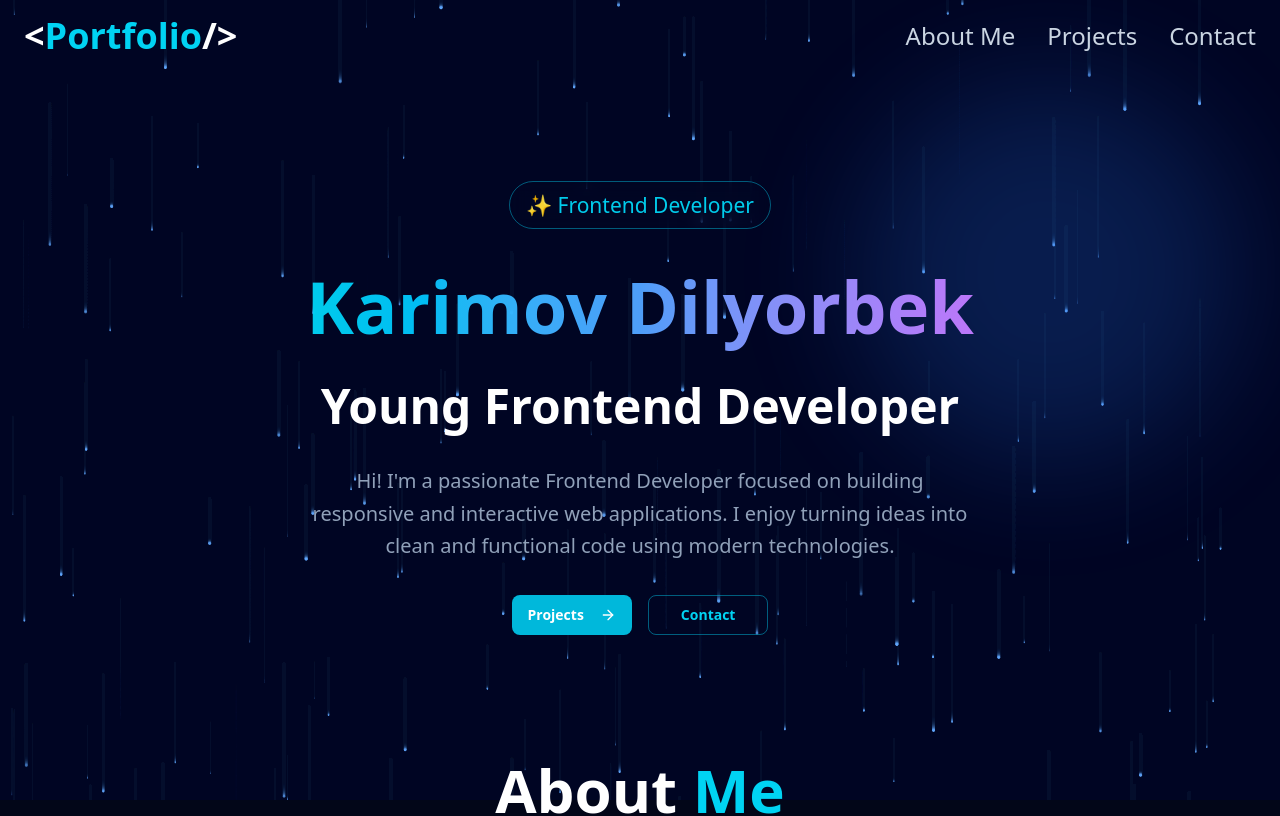
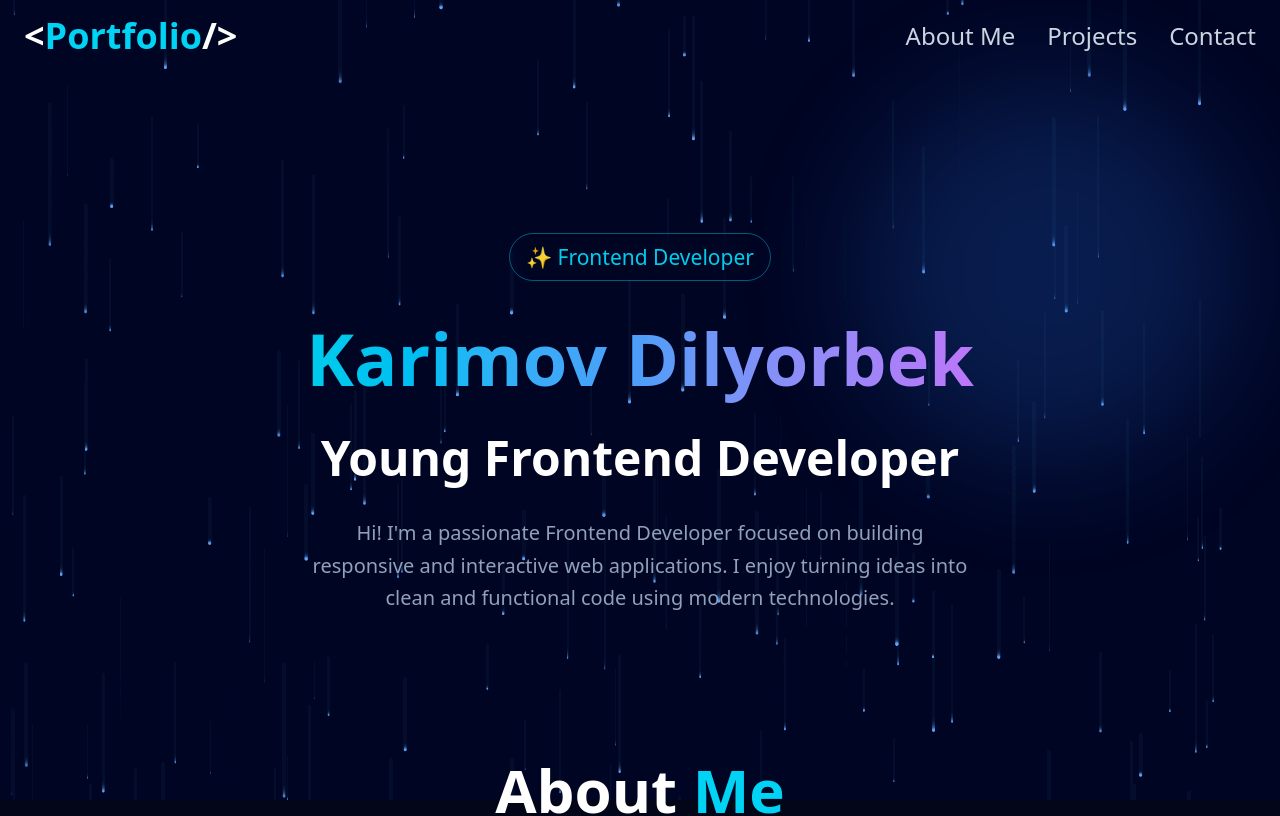
Before and after one commit to karimov-dilyorbek/karimov-portfolio, a Next.js app: page / in a window 1280 px wide. Shown: the top 816 px of the page. Built offline with nearby package versions, Linux system fonts and the light colour scheme.

Commit message:
remove some btns

```diff
--- a/src/app/page.jsx
+++ b/src/app/page.jsx
@@ -227,23 +227,6 @@ export default function Portfolio() {
             Hi! I'm a passionate Frontend Developer focused on building responsive and interactive web
             applications. I enjoy turning ideas into clean and functional code using modern technologies.
           </p>
-
-          <div className="flex gap-4 justify-center mb-16">
-            <Button
-              size="lg"
-              className="bg-cyan-500 hover:bg-cyan-600 text-white font-semibold px-8"
-              onClick={() => document.getElementById("projects")?.scrollIntoView({ behavior: "smooth" })}>
-              Projects
-              <ArrowRight className="ml-2 w-5 h-5" />
-            </Button>
-            <Button
-              size="lg"
-              variant="outline"
-              className="border-cyan-500/50 text-cyan-400 hover:bg-cyan-500/10 hover:text-white font-semibold px-8 bg-transparent"
-              onClick={() => document.getElementById("contact")?.scrollIntoView({ behavior: "smooth" })}>
-              Contact
-            </Button>
-          </div>
         </div>
       </section>
 
```
